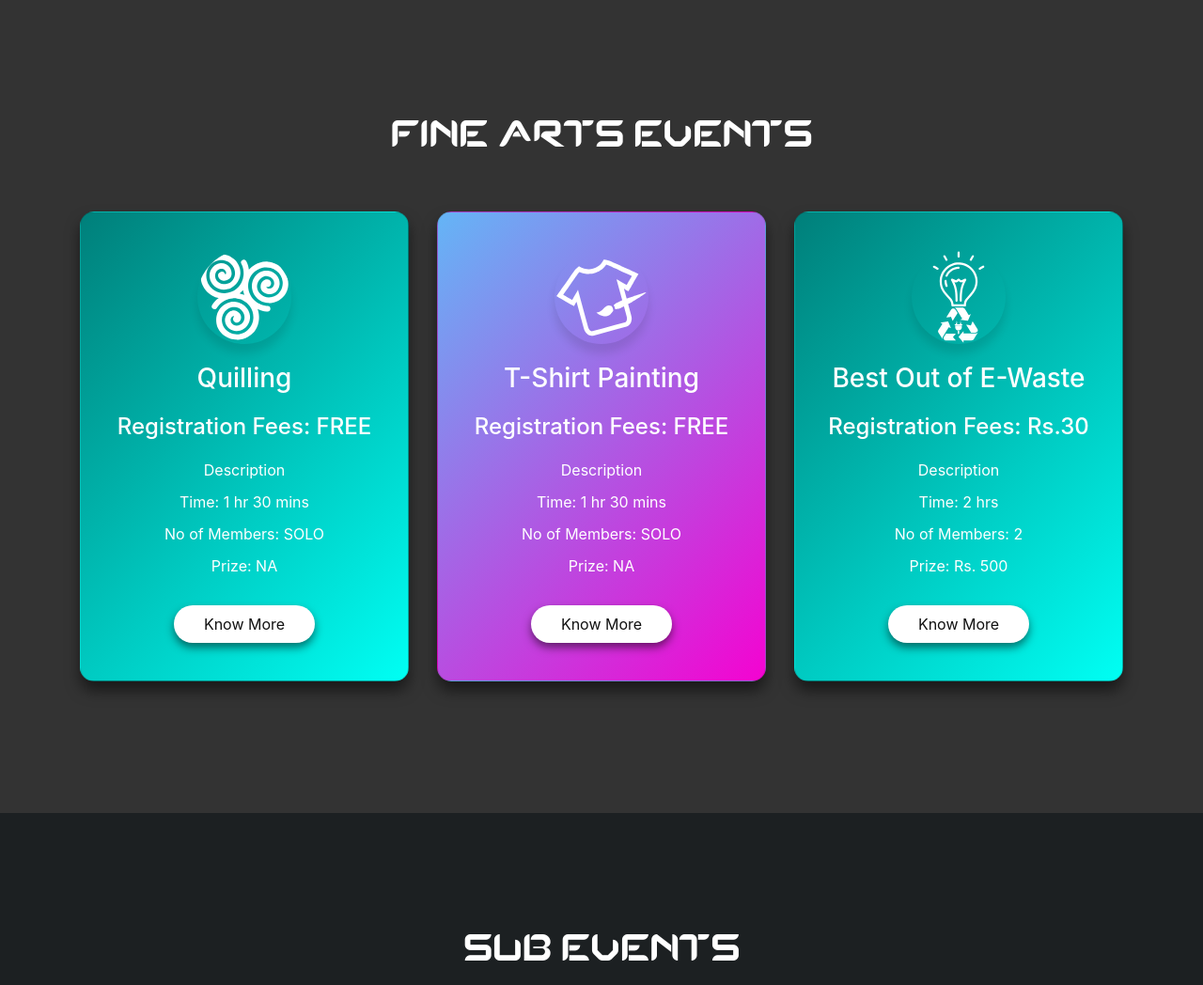
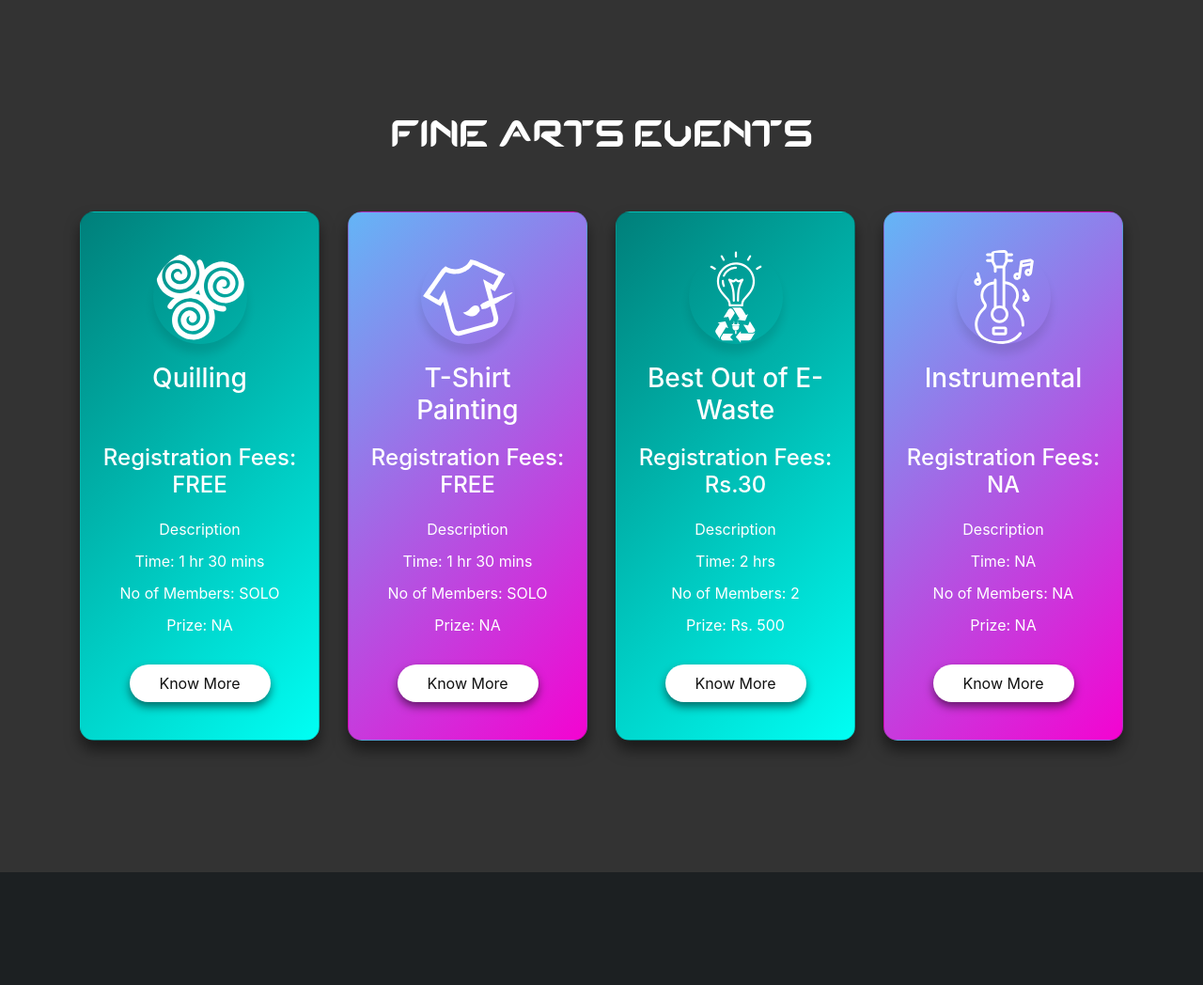
Before and after one commit to ruchamahabal/techxposure-2.0, a PHP site: page / in a window 1280 px wide; the page is wider, and only the part inside the window is pictured. Shown: the part 4854-5902 px from the top of that part at 94% size. Run offline with PHP 8.4, Linux system fonts and the light colour scheme; some libraries are stand-ins or nearby versions.

Commit message:
new event added

```diff
--- a/css/custom.css
+++ b/css/custom.css
@@ -517,6 +517,10 @@ video {
     #007f7a
   );
 }
+.col:nth-child(4) .price-card,
+.col:nth-child(4) .price-card .title .fa {
+  background: linear-gradient(-45deg, #f403d1, #64b5f6);
+}
 .price-card::before {
   position: absolute;
   bottom: 0;
--- a/index.php
+++ b/index.php
@@ -211,7 +211,7 @@
               <div class="title">
                 <!-- <i class="fa fa-music"></i> -->
                 <img class="culturalIcon" src="assets\images\fine-arts-events\Quilling.svg" alt="NA">
-                <h2>Quilling</h2>
+                <h2>Quilling<br>&nbsp;</h2>
               </div>
               <div class="price">
                 <h4>Registration Fees: FREE</h4>
@@ -233,7 +233,7 @@
               <div class="title">
                 <!-- <i class="fa fa-paper-plane"></i> -->
                 <img class="culturalIcon" src="assets\images\fine-arts-events\T Shirt Painting.svg" alt="NA">
-                <h2>T-Shirt Painting</h2>
+                <h2>T-Shirt <br>Painting</h2>
               </div>
               <div class="price">
                 <h4>Registration Fees: FREE</h4>
@@ -268,6 +268,27 @@
                 </ul>
               </div>
               <a href="#" name="event1" data-toggle="modal" data-event="Best Out of E-Waste" data-target="#eventsModal" id="Event1" class="Fine-Arts">Know More</a>
+            </div>
+          </div>
+          <div class="col wow bounceIn">
+            <div class="card text-center price-card">
+              <div class="title">
+                <!-- <i class="fa fa-paper-plane"></i> -->
+                <img class="culturalIcon" src="assets/icons/Instrumental.svg" alt="NA">
+                <h2>Instrumental <br>&nbsp;</h2>
+              </div>
+              <div class="price">
+                <h4>Registration Fees: NA</h4>
+              </div>
+              <div class="option">
+                <ul>
+                  <li>Description</li>
+                  <li>Time: NA</li>
+                  <li>No of Members: NA</li>
+                  <li>Prize: NA</li>
+                </ul>
+              </div>
+              <a href="#" name="event1" data-toggle="modal" data-event="T-Shirt Painting" data-target="#eventsModal" id="Event1" class="Fine-Arts">Know More</a>
             </div>
           </div>
         </div>
```
